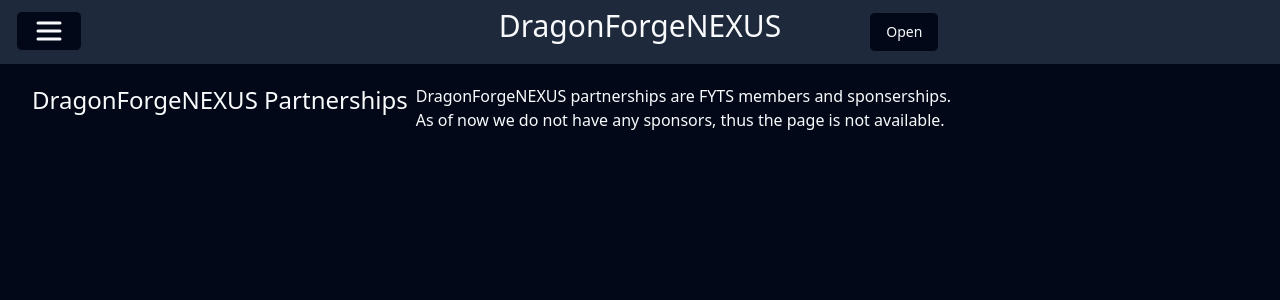
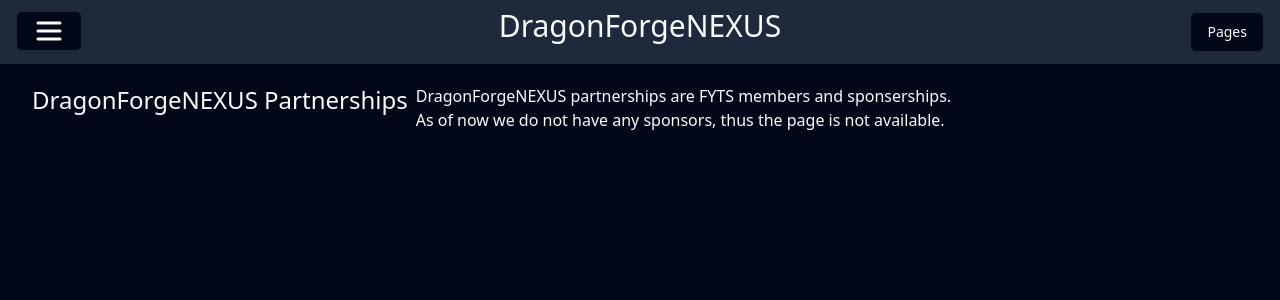
Before and after one commit to Dragon-Forge-NEXUS/DFNW-full-remake, a Next.js app: page /partners in a window 1280 px wide. Shown: the top 300 px of the page. Built offline with nearby package versions, Linux system fonts and the light colour scheme.

Commit message:
fix partners pages button

```diff
--- a/src/components/nav/navbarbtn/partners.tsx
+++ b/src/components/nav/navbarbtn/partners.tsx
@@ -2,7 +2,6 @@ import LinkBtn from "~/components/button/link"
 import { Button } from "~/components/ui/button"
 import {
   DropdownMenu,
-  DropdownMenuCheckboxItem,
   DropdownMenuContent,
   DropdownMenuLabel,
   DropdownMenuSeparator,
@@ -11,17 +10,19 @@ import {
 
 export function NavBarBtn() {
   return (
+    <div className=" float-end">
       <DropdownMenu>
         <DropdownMenuTrigger asChild>
-        <Button variant="outline">Open</Button>
+          <Button variant="outline">Pages</Button>
         </DropdownMenuTrigger>
         <DropdownMenuContent className="w-56">
-        <DropdownMenuLabel>Appearance</DropdownMenuLabel>
+          <DropdownMenuLabel>Partners</DropdownMenuLabel>
           <DropdownMenuSeparator />
-        <LinkBtn href="/partners" variant={'link'}>Partners Home</LinkBtn>
+          <LinkBtn href="/partners" variant={'link'}>Home</LinkBtn>
           {/* <LinkBtn href="/partners/sponsors" variant={'link'}>Sponsors</LinkBtn> */}
           <LinkBtn href="/partners/fyts" variant={'link'}>FYTS</LinkBtn>
         </DropdownMenuContent>
       </DropdownMenu>
+    </div>
   )
 }
```
Lines whose indentation alone changed are shown as unchanged.
